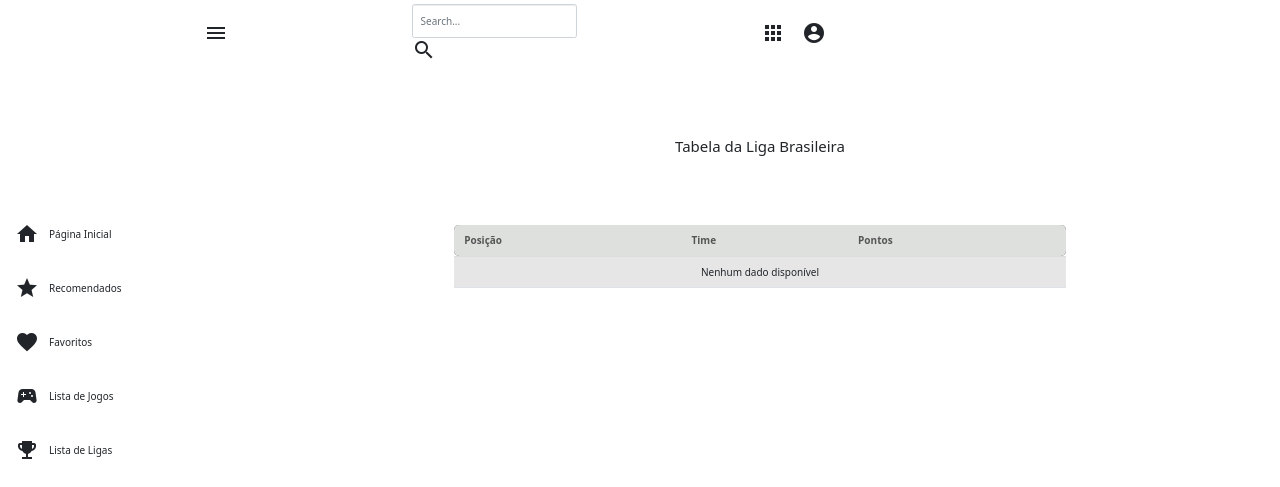
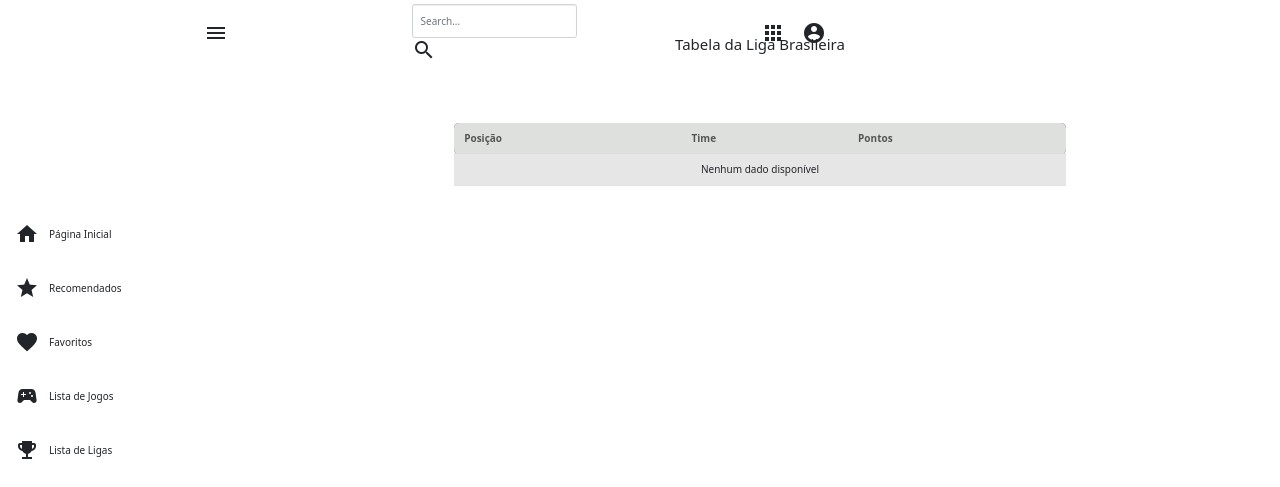
Before and after one commit to P4DevStudio/GS-Futebol, a Django app: template painel/central/templates/central/main/dashboard.html in a window 1280 px wide. Shown: the top 487 px of the page. Run offline with Django 3.2, Linux system fonts and the light colour scheme; the template is opened without the code that fills it, so the values that code supplies are empty; some libraries are stand-ins or nearby versions.

Commit message:
Revert "update"
This reverts commit 4bb8cefd29fcf4345cada96fa97483763a60ad2a.

```diff
--- a/painel/central/templates/central/main/dashboard.html
+++ b/painel/central/templates/central/main/dashboard.html
@@ -9,7 +9,7 @@
 {% endblock %}
 
 {% block content %}
-<div class="main-content" style="margin-top: 8%">
+<div class="main-content">
     <div class="container-fluid">
         <div class="row">
             <div class="col-12">
```
